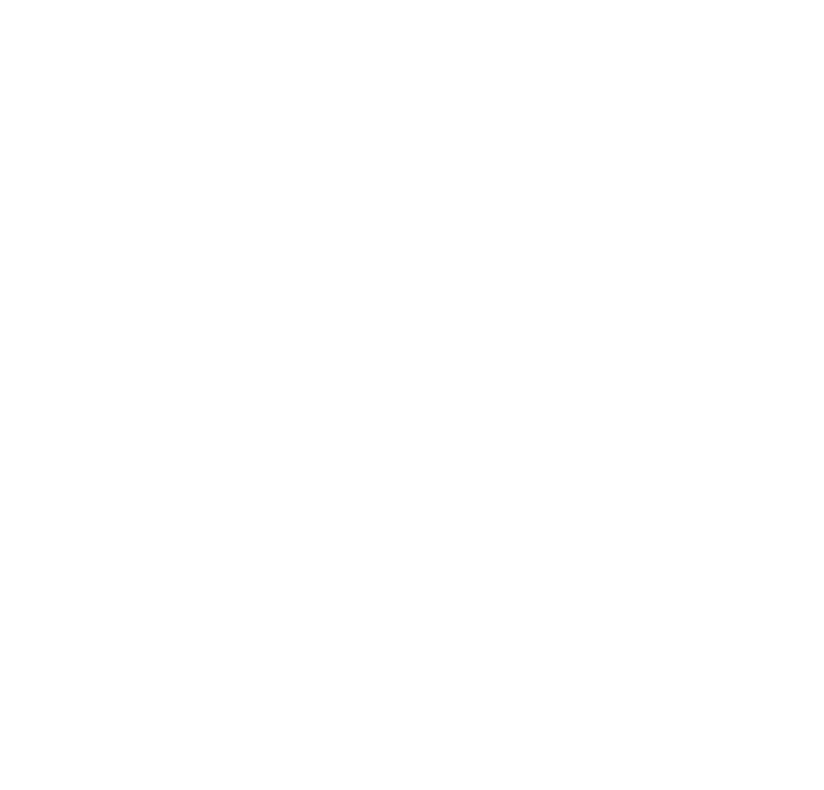
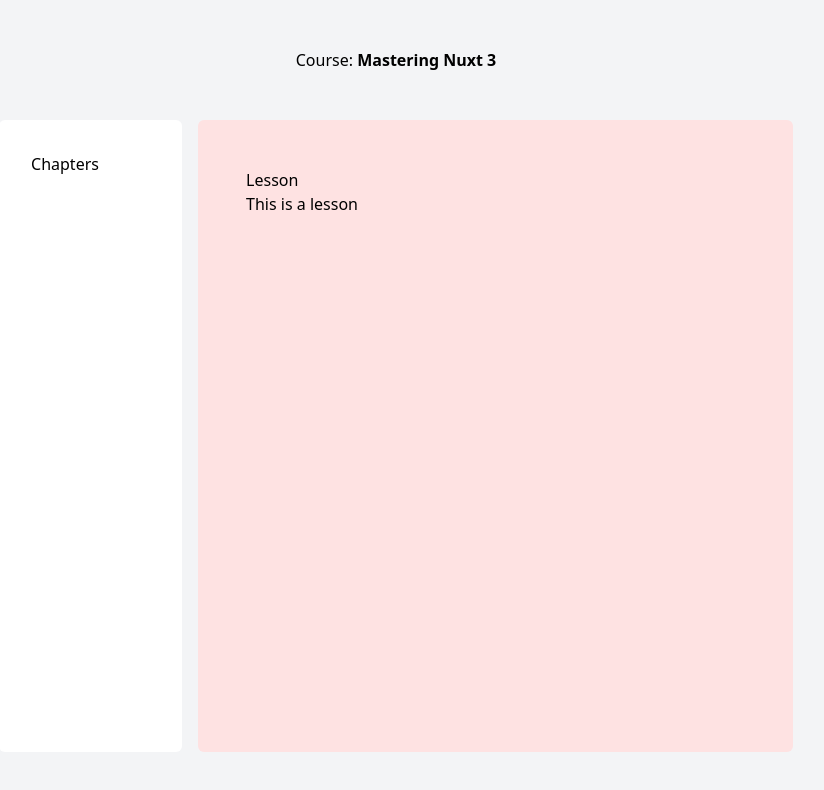
Before and after one commit to weijingbbb/nuxt3-study, a Nuxt app: page /course/lesson in a window 1280 px wide. Before the commit this address had no page. Shown: the top 790 px of the page, without its empty margins (244-1068 px from the left). Built offline with nearby package versions, Linux system fonts and the light colour scheme.

Commit message:
基本的路由，页面结构，需要和官网文档的一样

```diff
--- a/pages/course.vue
+++ b/pages/course.vue
@@ -1,6 +1,6 @@
 <template>
-    <div class="p-12 bg-gray-100 w-full h-full min-h-screen flex flex-col items-center">
-        <div class="prose mb-12">
+    <div class="flex flex-col items-center w-full h-full min-h-screen p-12 bg-gray-100">
+        <div class="mb-12 prose">
             <h1>
                 <span class="font-medium">
                     Course:
@@ -15,8 +15,7 @@
             </div>
 
             <div class="prose p-12 bg-red-100 rounded-md w-[65ch]">
-                <h2>Lesson</h2>
-                <p>This is a lesson</p>
+                <NuxtPage />
             </div>
         </div>
     </div>
--- /dev/null
+++ b/pages/course/lesson.vue
@@ -0,0 +1,6 @@
+<template>
+    <div>
+        <h2>Lesson</h2>
+        <p>This is a lesson</p>
+    </div>
+</template>
```
